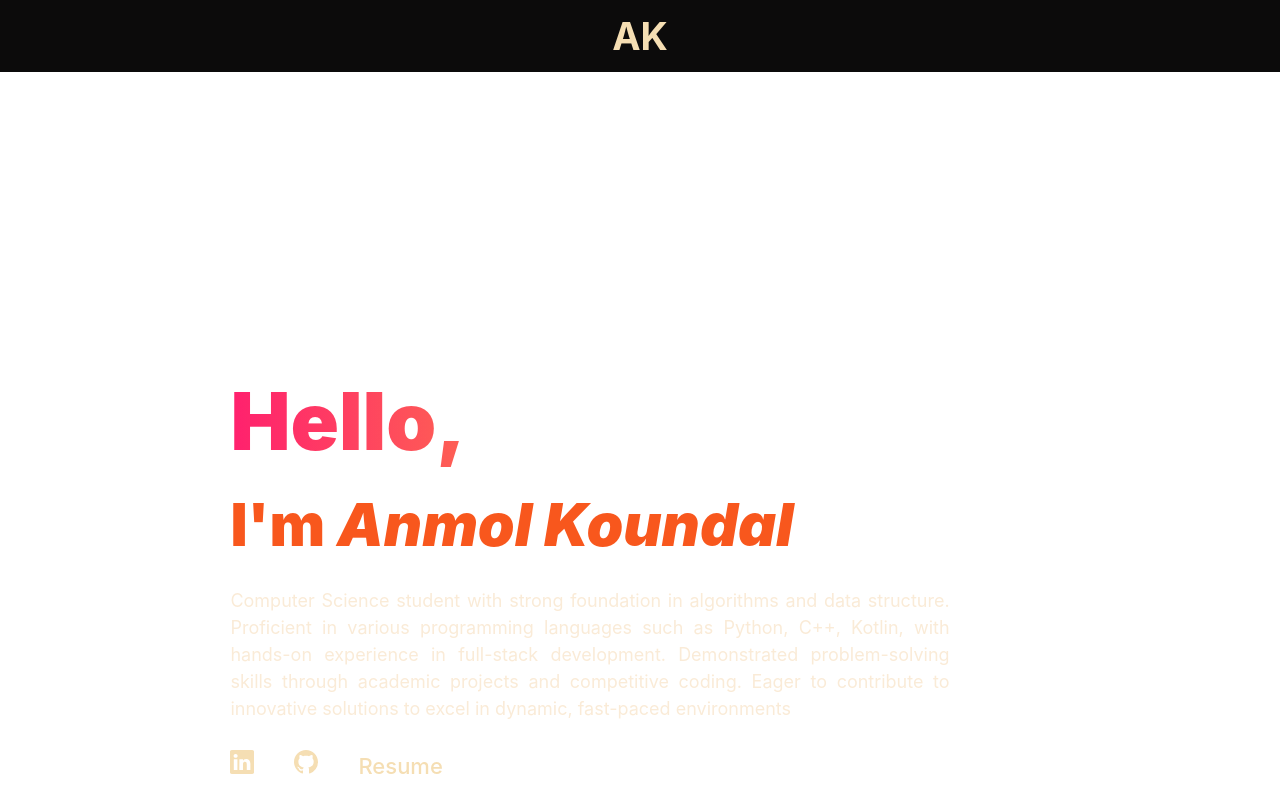
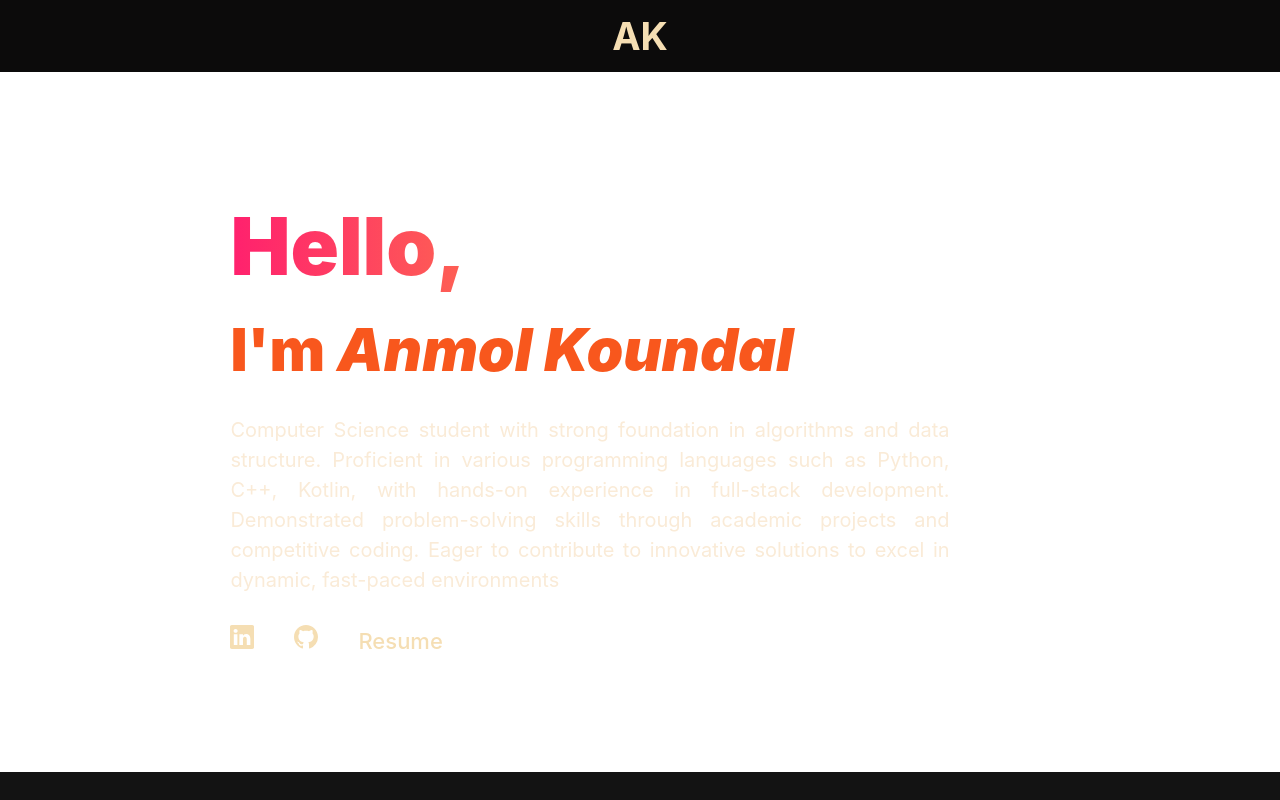
Before and after one commit to avnk-342/portfolio, a React (Vite) app in the folder vite-client/: page / in a window 1280 px wide. Shown: the top 800 px of the page. Built offline with nearby package versions, Linux system fonts and the light colour scheme; no server answers; the database is empty.

Commit message:
reduced introduction height

```diff
--- a/vite-client/src/components/hero/Hero.css
+++ b/vite-client/src/components/hero/Hero.css
@@ -4,8 +4,7 @@
     display: flex;
     position: relative;
     flex-direction: column;
-    height: 1000px;
-    /* background-color: #131313; */
+    height: 700px;
 }
 
 .text-div{
@@ -22,7 +21,7 @@
 .self-description{
     color: antiquewhite;
     padding-right: 100px;
-    font-size: 18px;
+    font-size: 20px;
     text-align: justify;
 }
 
--- a/vite-client/src/components/hero/Hero.jsx
+++ b/vite-client/src/components/hero/Hero.jsx
@@ -5,9 +5,7 @@
   return (
 
     <div className='container'>
-        <div className="intro"></div>
       <div className="text-div">
-
         <div className="self-intro">
             <p className='greetings'>Hello,</p>
             <p className='self-name'>I'm <span className='name'>Anmol Koundal</span></p>
@@ -22,6 +20,7 @@
                     </svg>
                   </a>
                 </li>
+
                 <li>
                   <a href="https://www.github.com/avnk-342" target='_blank' title='View github profile'>
                     <svg xmlns="http://www.w3.org/2000/svg" width="24" height="24" fill="currentColor" className="bi bi-github" viewBox="0 0 16 16">
@@ -29,15 +28,14 @@
                     </svg>
                   </a>
                 </li>
-                  <li><a href="https://drive.google.com/file/d/1QYbDkVTXCywDPUWSCaPCYQVWR_DNXMxv/view" target='_blank' title='view resume on drive'>Resume</a></li>
+
+                <li>
+                  <a href="https://drive.google.com/file/d/1QYbDkVTXCywDPUWSCaPCYQVWR_DNXMxv/view" target='_blank' title='view resume on drive'>Resume</a>
+                </li>
               </ul>
 
             </div>
         </div>
-            {/* <div className="imagepfp">
-              <img src="https://i.ibb.co/0Zh4yLk/developer-image.jpg" alt="developer-image" />
-            </div> */}
-
       </div>
     </div>
   )
```
Lines whose indentation alone changed are shown as unchanged.
